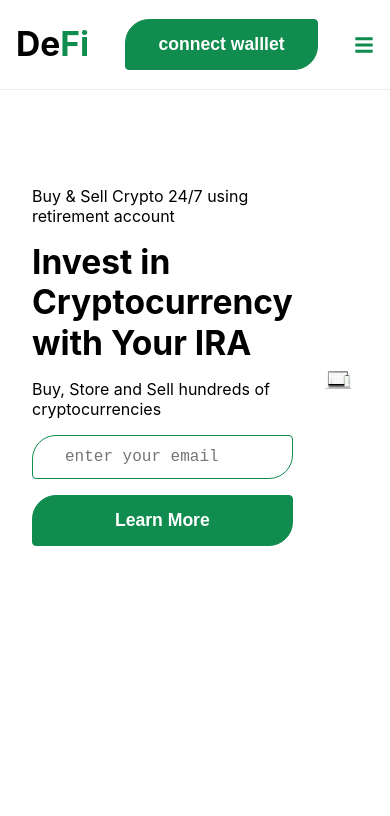
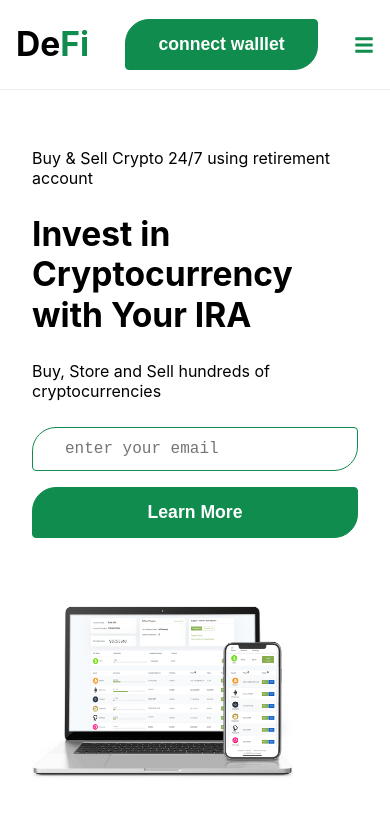
Before and after one commit to FateTech007/crypto-web, a React (Create React App) app: page / in a window 390 px wide. Shown: the top 816 px of the page. Built offline with nearby package versions, Linux system fonts and the light colour scheme.

Commit message:
hero section mobile design

```diff
--- a/src/Components/Hero.css
+++ b/src/Components/Hero.css
@@ -29,3 +29,14 @@
   max-width: 80%;
   margin: auto;
 }
+
+@media screen and (max-width: 940px) {
+  .hero .container {
+    grid-template-columns: 1fr;
+    margin: 1rem 0;
+  }
+
+  .hero .left p {
+    padding: 10px 0;
+  }
+}
```
